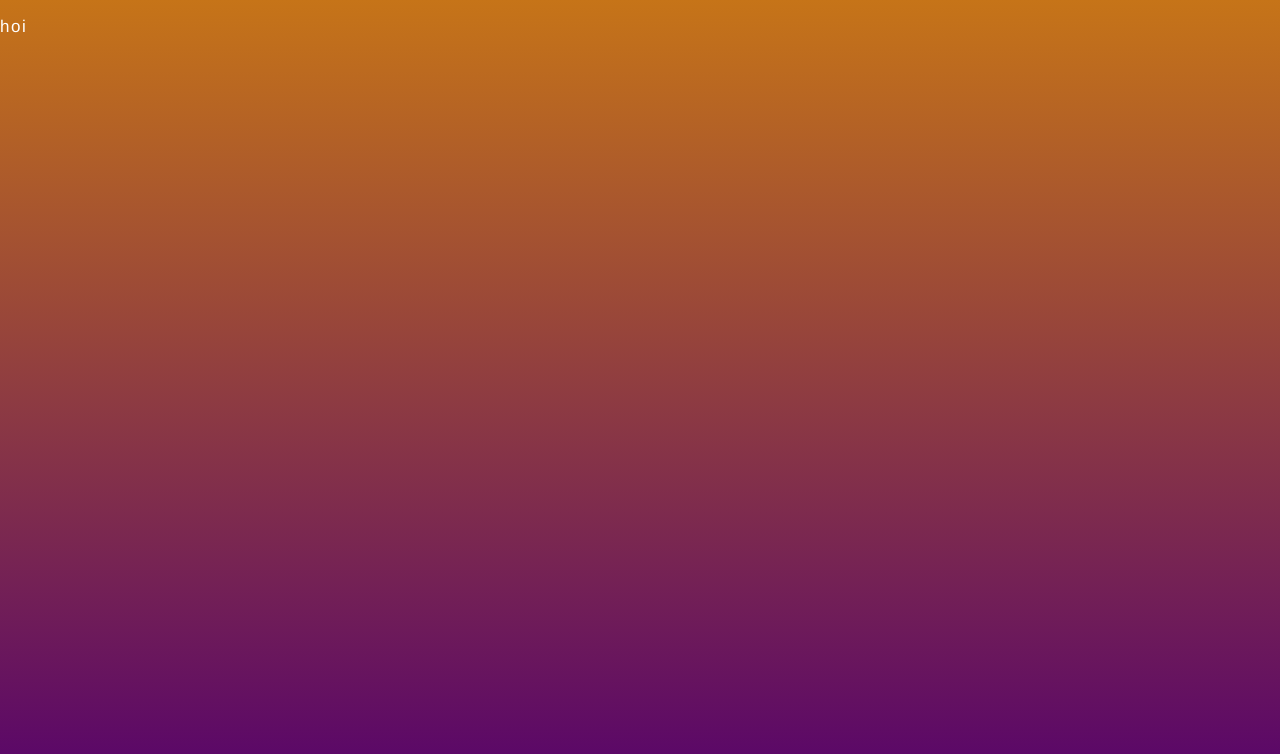
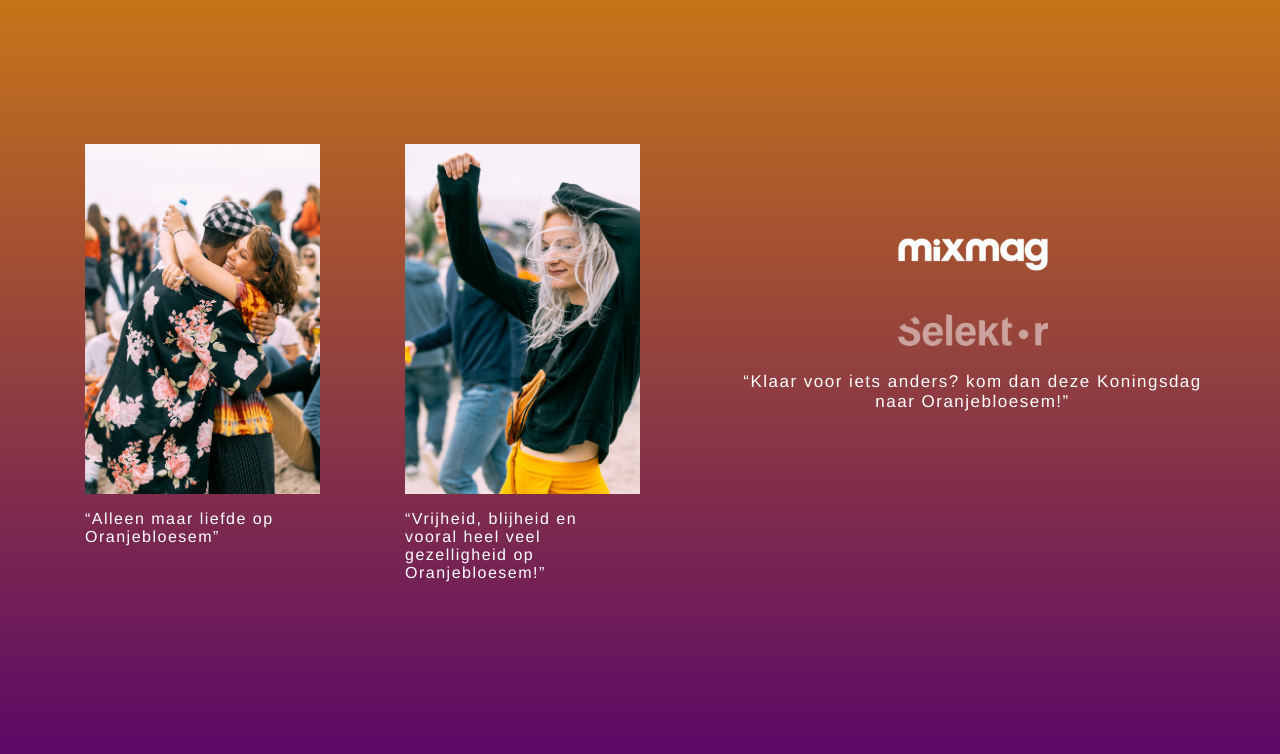
Before and after one commit to Taraobsessions/AskPhill, a React (Create React App) app: page / in a window 1280 px wide. Shown: the top 754 px of the page. Built offline with nearby package versions, Linux system fonts and the light colour scheme.

Commit message:
desktop version done

```diff
--- a/src/App.js
+++ b/src/App.js
@@ -7,7 +7,6 @@ class App extends Component {
   render() {
     return (<div>
       <DesktopBreakpoint>
-       <p>hoi</p>
       </DesktopBreakpoint>
       <PhoneBreakpoint>
 
--- a/src/components/responsive/desktopBreakpoint.js
+++ b/src/components/responsive/desktopBreakpoint.js
@@ -1,11 +1,34 @@
 import React from 'react';
 import Breakpoint from './breakpoint';
+import LogoSwitch from './logoSwitch';
 
 
 export default function DesktopBreakpoint(props) {
- return (
- <Breakpoint name='desktop'>
- {props.children}
- </Breakpoint>
- );
+  return (
+    <Breakpoint name='desktop'>
+      {props.children}
+      {desktopImages()}
+    </Breakpoint>
+  );
 }
+
+const images = [
+  '/resources/Malou.webp',
+  '/resources/Hansje.webp'
+];
+
+const desktopImages = () => {
+  return (
+    <div>
+      <div class="leftpane">
+        <div style={{ 'backgroundImage': `url(${images[0]})` }}>
+        </div>
+        <p className="dtext">“Alleen maar liefde op Oranjebloesem”</p></div>
+      <div class="middlepane"><div style={{ 'backgroundImage': `url(${images[1]})` }}>
+      </div>
+        <p className="dtext">“Vrijheid, blijheid en vooral heel veel gezelligheid op Oranjebloesem!”</p></div>
+      <div class="rightpane">
+      <LogoSwitch></LogoSwitch></div>
+    </div>
+  )
+}
--- a/src/index.css
+++ b/src/index.css
@@ -50,10 +50,56 @@ p{
    margin-top: 50px;
  }
 
- .react-slideshow-container .nav span {
-   border-color: white;
- }
+ .leftpane {
+  width: 25%;
+  height: 100%;
+  float: left;
+  border-collapse: collapse;
+}
 
- .react-slideshow-container .nav{
-   background: transparent;
- }
+.leftpane > div {
+  height: 350px;
+  background-size: 250px;
+  background-repeat: no-repeat;
+  margin-left: 85px;
+  margin-top: 45%;
+}
+
+.middlepane {
+  width: 25%;
+  height: 100%;
+  float: left;
+  border-collapse: collapse;
+}
+
+.middlepane > div{
+  height: 350px;
+  background-size: 250px;
+  background-repeat: no-repeat;
+  margin-left: 85px;
+  margin-top: 45%;
+}
+
+.rightpane {
+width: 50%;
+height: 100%;
+position: relative;
+float: right;
+border-collapse: collapse;
+}
+
+.rightpane > div{
+  height: 350px;
+  background-size: 250px;
+  background-repeat: no-repeat;
+  margin-left: 85px;
+  margin-right: 60px;
+  margin-top: 32%;
+}
+
+.dtext{
+  text-align: left;
+  font-size: 16px;
+  margin-left: 85px;
+  max-width: 70%;
+}
```
